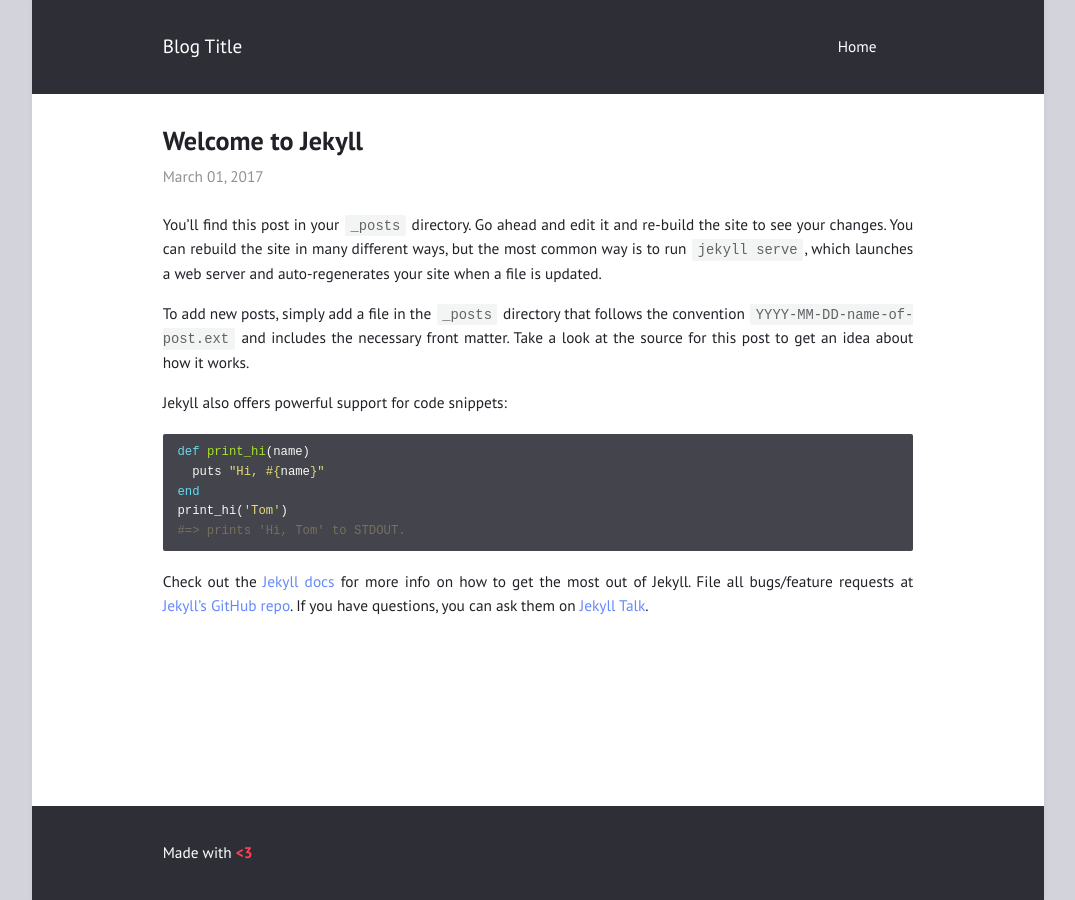
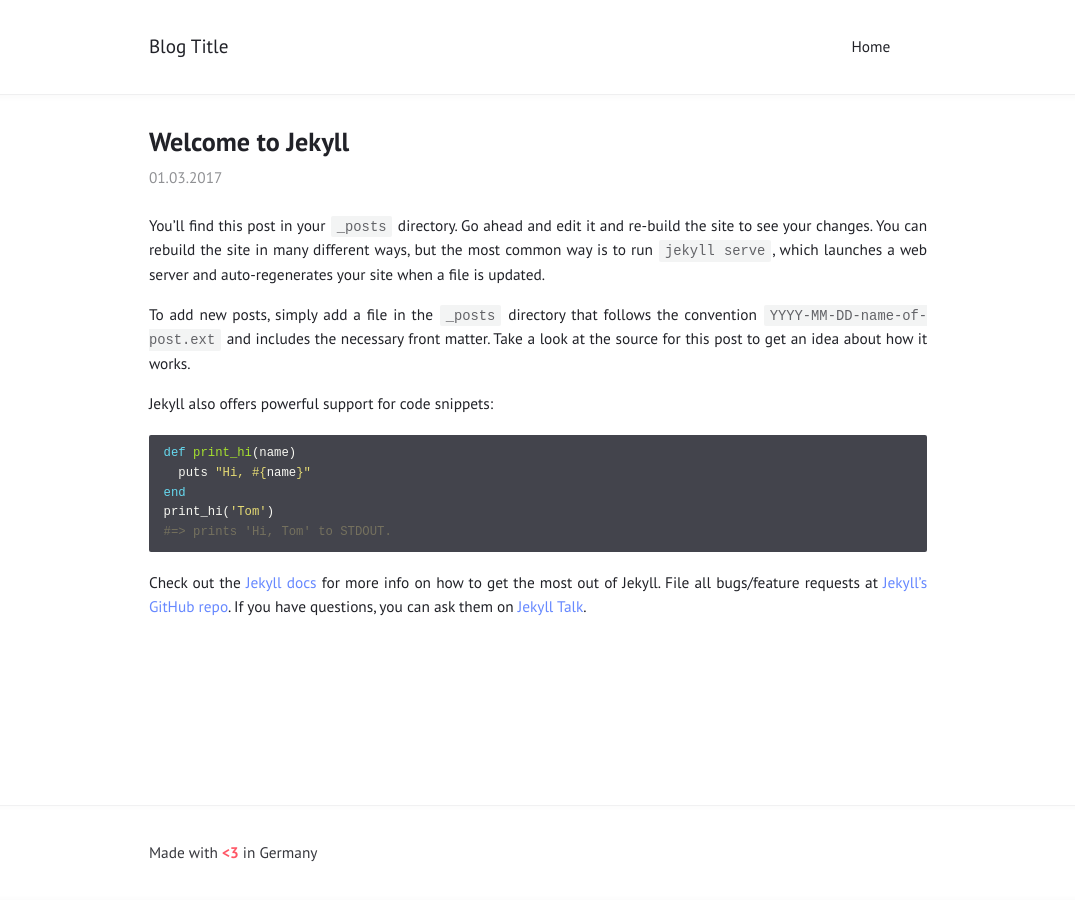
Before and after one commit to liebig/liebig.github.io, a Jekyll site: the page built from _posts/2017-03-01-welcome-to-jekyll.md, in a window 1280 px wide. Shown: the whole page, without its empty margins (102-1177 px from the left). Built offline with Jekyll 4.4.1, drawn with Linux system fonts in a browser that asks for light colours.

Commit message:
Update config

```diff
--- a/_config.yml
+++ b/_config.yml
@@ -1,15 +1,15 @@
 title: "Blog Title"
 author: "Blog Author"
-description: "Made with <b style=\"color: #f45;\">&lt;3</b>"
+description: "Made with <b style=\"color: #f45;\">&lt;3</b> in Germany"
 permalink: /:title/
 lang: "en"
 excerpt_separator: "\n\n\n"
-date_format: "%B %d, %Y"
+date_format: "%d.%m.%Y"
 
 # Layout
 
 show_excerpts: true        # show article excerpts on the home page
-show_frame: true           # adds a gray frame to the site
+show_frame: false           # adds a gray frame to the site
 show_sidebar: false        # show a sidebar instead of the usual header
 minimal: false             # use a dark header
 
```
